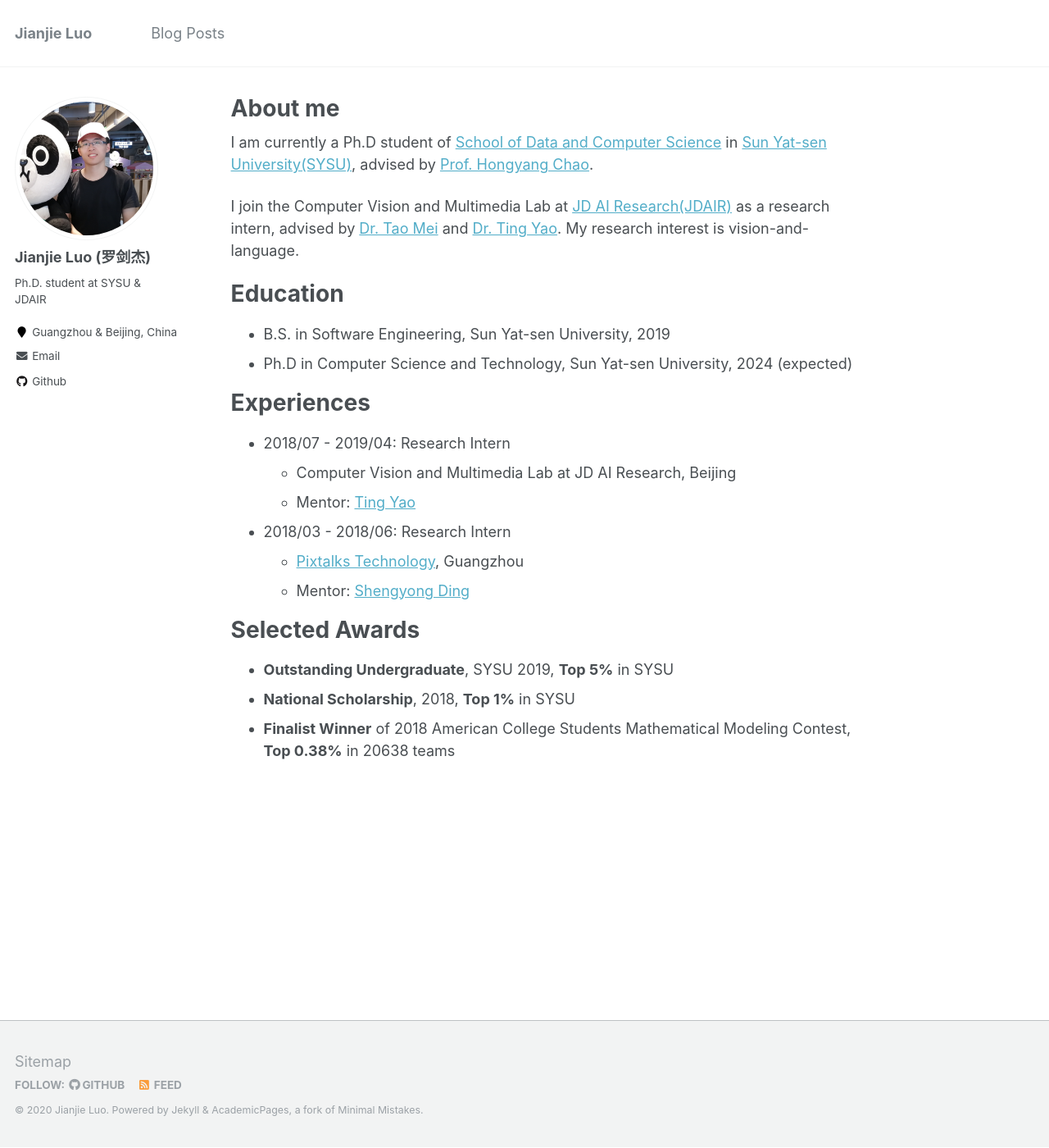
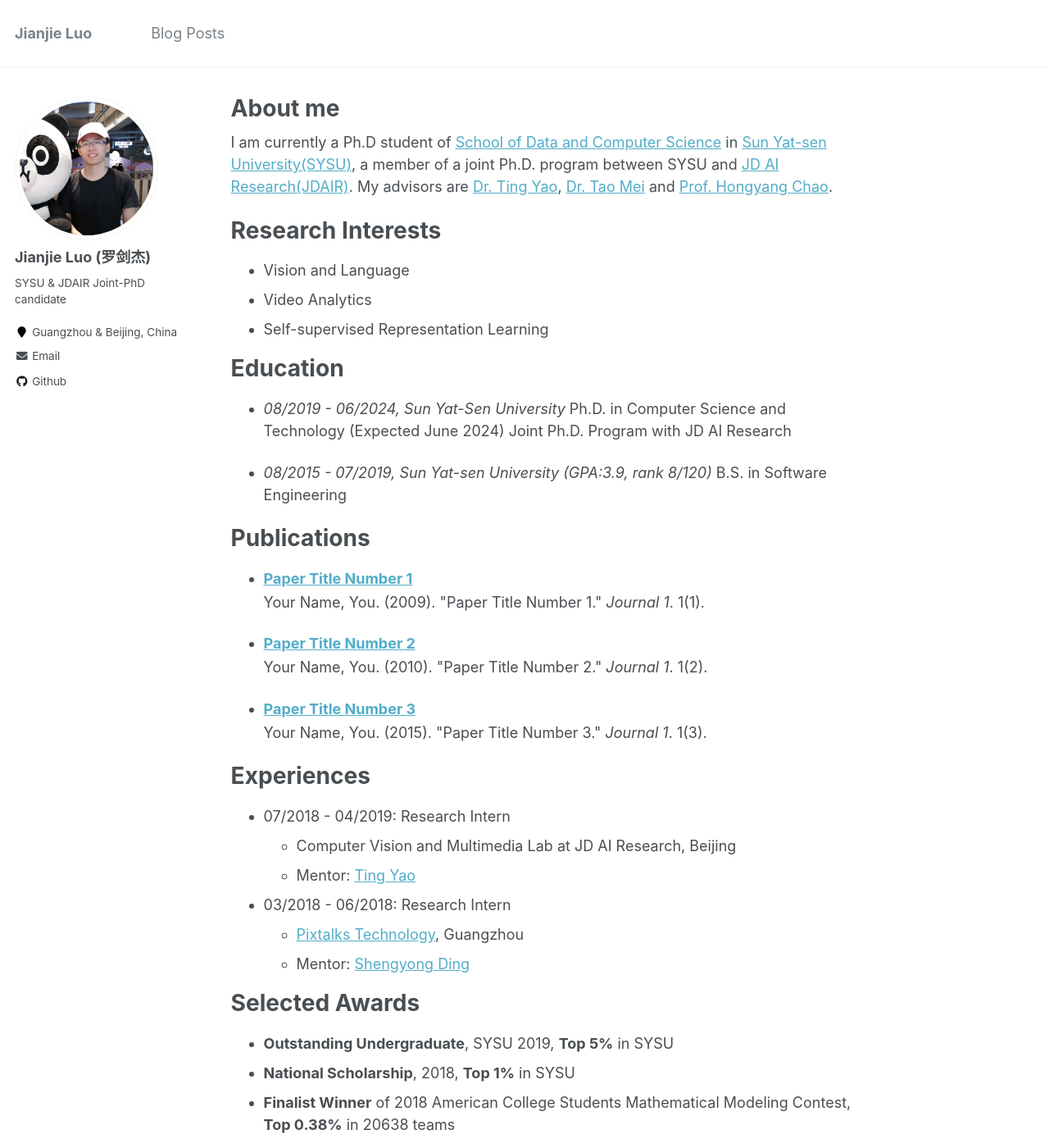
Before and after one commit to jianjieluo/jianjieluo.github.io, a Jekyll site: the page built from _pages/about.md, in a window 1280 px wide and 1400 px high. Shown: the whole window at 82% size. Built offline with Jekyll 4.4.1, drawn with Linux system fonts in a browser that asks for light colours.

Commit message:
update about.md

```diff
--- a/_config.yml
+++ b/_config.yml
@@ -82,7 +82,7 @@ analytics:
 author:
   name             : "Jianjie Luo (罗剑杰)"
   avatar           : "profile.jpg"
-  bio              : "Ph.D. student at SYSU & JDAIR"
+  bio              : "SYSU & JDAIR Joint-PhD candidate"
   location         : "Guangzhou & Beijing, China"
   employer         :
   pubmed           :
--- a/_pages/about.md
+++ b/_pages/about.md
@@ -8,30 +8,38 @@ redirect_from:
   - /about.html
 ---
 
-I am currently a Ph.D student of [School of Data and Computer Science](http://sdcs.sysu.edu.cn/) in [Sun Yat-sen University(SYSU)](http://www.sysu.edu.cn/2012/en/index.htm), advised by [Prof. Hongyang Chao](http://sdcs.sysu.edu.cn/content/2508).
+I am currently a Ph.D student of [School of Data and Computer Science](http://sdcs.sysu.edu.cn/) in [Sun Yat-sen University(SYSU)](http://www.sysu.edu.cn/2012/en/index.htm), a member of a joint Ph.D. program between SYSU and [JD AI Research(JDAIR)](https://air.jd.com/#index). My advisors are [Dr. Ting Yao](http://tingyao.deepfun.club/), [Dr. Tao Mei](https://taomei.me/) and [Prof. Hongyang Chao](http://sdcs.sysu.edu.cn/content/2508).
 
-I join the Computer Vision and Multimedia Lab at [JD AI Research(JDAIR)](https://air.jd.com/#index) as a research intern, advised by [Dr. Tao Mei](https://taomei.me/) and [Dr. Ting Yao](http://tingyao.deepfun.club/). My research interest is vision-and-language.
+Research Interests
+======
+* Vision and Language
+* Video Analytics
+* Self-supervised Representation Learning
 
 Education
 ======
-* B.S. in Software Engineering, Sun Yat-sen University, 2019
-* Ph.D in Computer Science and Technology, Sun Yat-sen University, 2024 (expected)
+* *08/2019 - 06/2024, Sun Yat-Sen University*
+  Ph.D. in Computer Science and Technology (Expected June 2024)
+  Joint Ph.D. Program with JD AI Research
+
+* *08/2015 - 07/2019, Sun Yat-sen University (GPA:3.9, rank 8/120)*
+  B.S. in Software Engineering
+
+Publications
+======
+  <ul>{% for post in site.publications %}
+    {% include archive-single-cv.html %}
+  {% endfor %}</ul>
 
 Experiences
 ======
-* 2018/07 - 2019/04: Research Intern
+* 07/2018 - 04/2019: Research Intern
   * Computer Vision and Multimedia Lab at JD AI Research, Beijing
   * Mentor: [Ting Yao](http://tingyao.deepfun.club/)
 
-* 2018/03 - 2018/06: Research Intern
+* 03/2018 - 06/2018: Research Intern
   * [Pixtalks Technology](http://www.pixtalks.com/home), Guangzhou
   * Mentor: [Shengyong Ding](https://dblp.uni-trier.de/pers/hd/d/Ding:Shengyong)
-
-<!-- Publications
-======
-  <ul>{% for post in site.publications %}
-    {% include archive-single-cv.html %}
-  {% endfor %}</ul> -->
 
 Selected Awards
 ======
```
